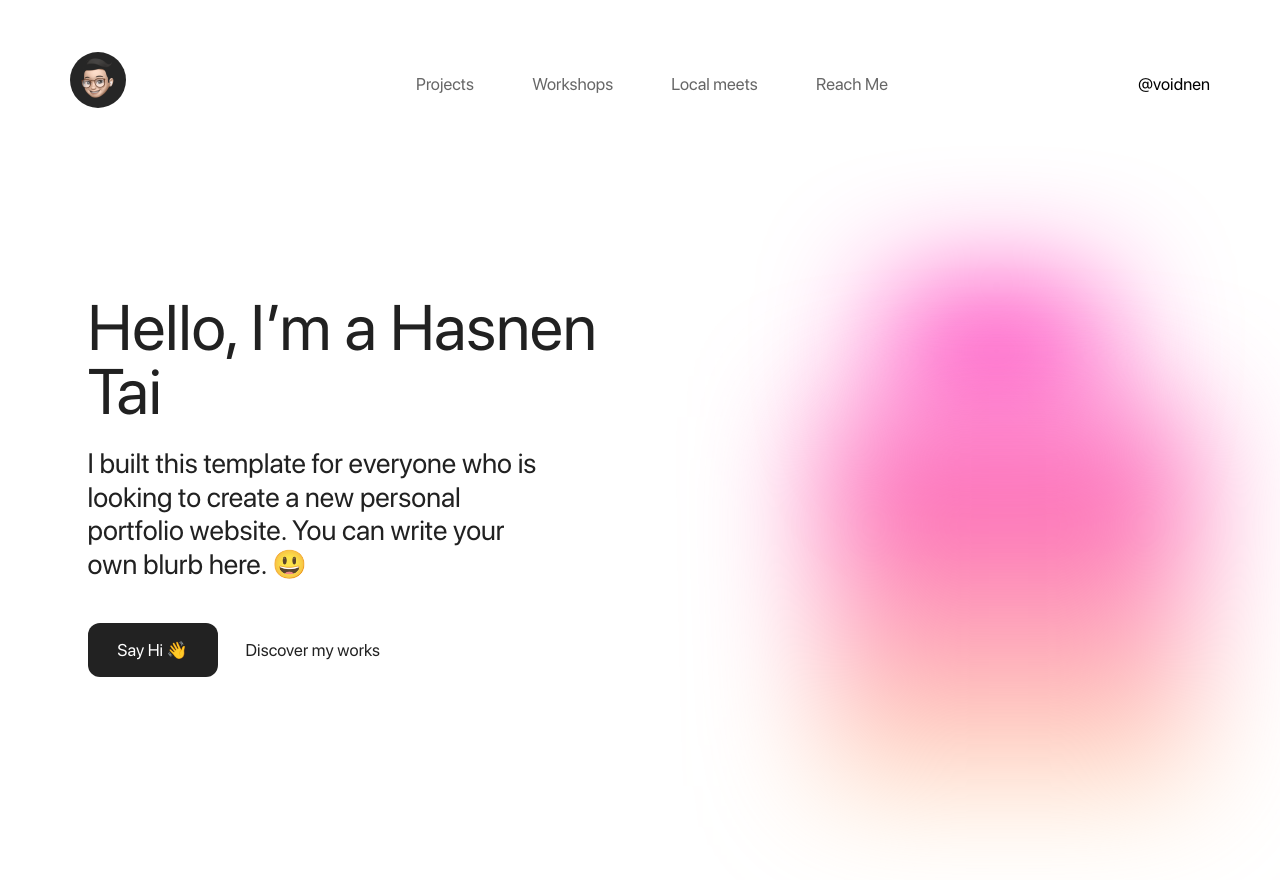
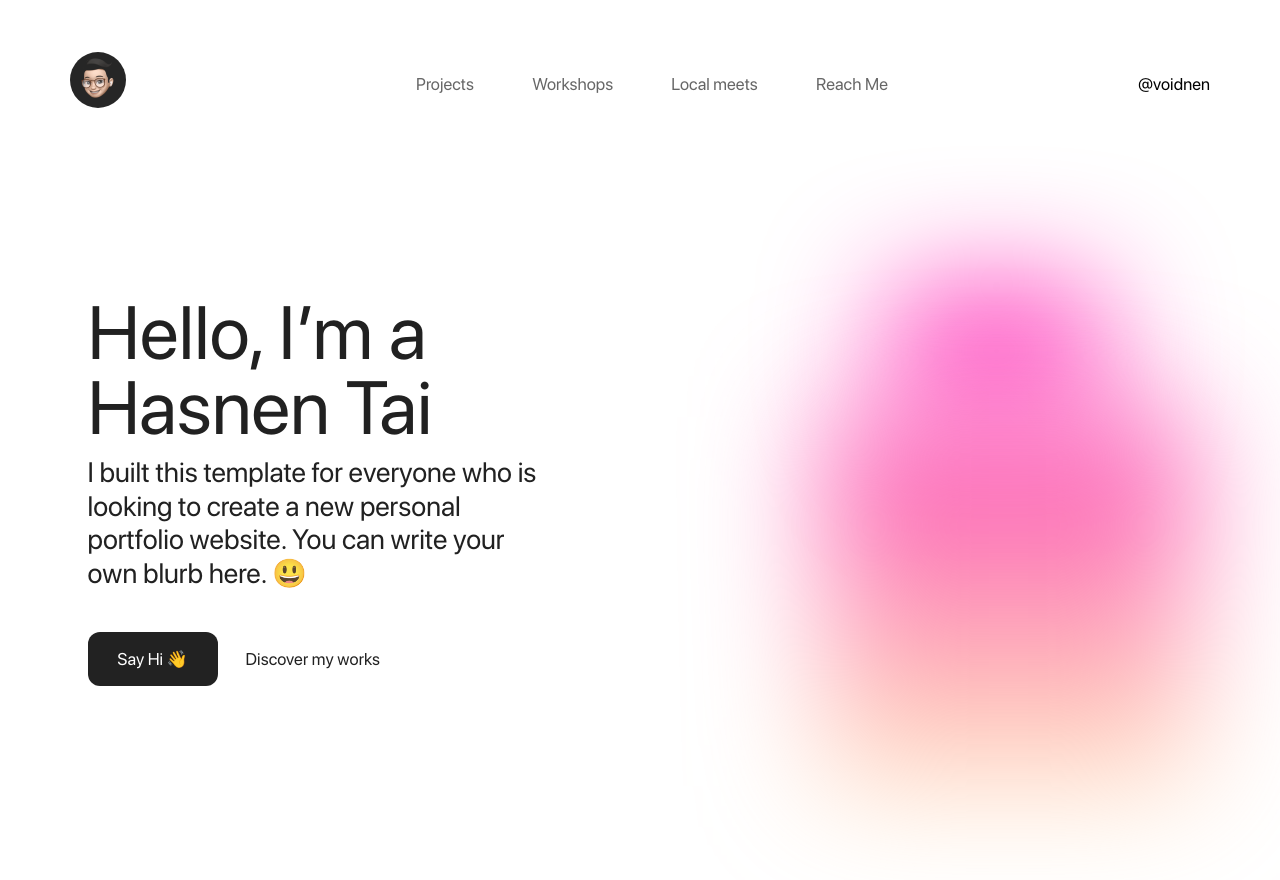
Before and after one commit to hasnentai/portfolio, a React (Create React App) app: page / in a window 1280 px wide. Shown: the top 880 px of the page. Built offline with nearby package versions, Linux system fonts and the light colour scheme.

Commit message:
header sticky

```diff
--- a/src/banner/banner.css
+++ b/src/banner/banner.css
@@ -12,11 +12,11 @@
 .bannerHeading {
     width: 561px;
     height: 128px;
-    font-size: 64px;
+    font-size: 75px;
     line-height: 100%;
     letter-spacing: 0.0022em;
     color: rgba(0, 0, 0, 0.87);
-    margin: 24px 0px;
+    margin: 33px 0px;
 }
 
 .bannerPara {
```
